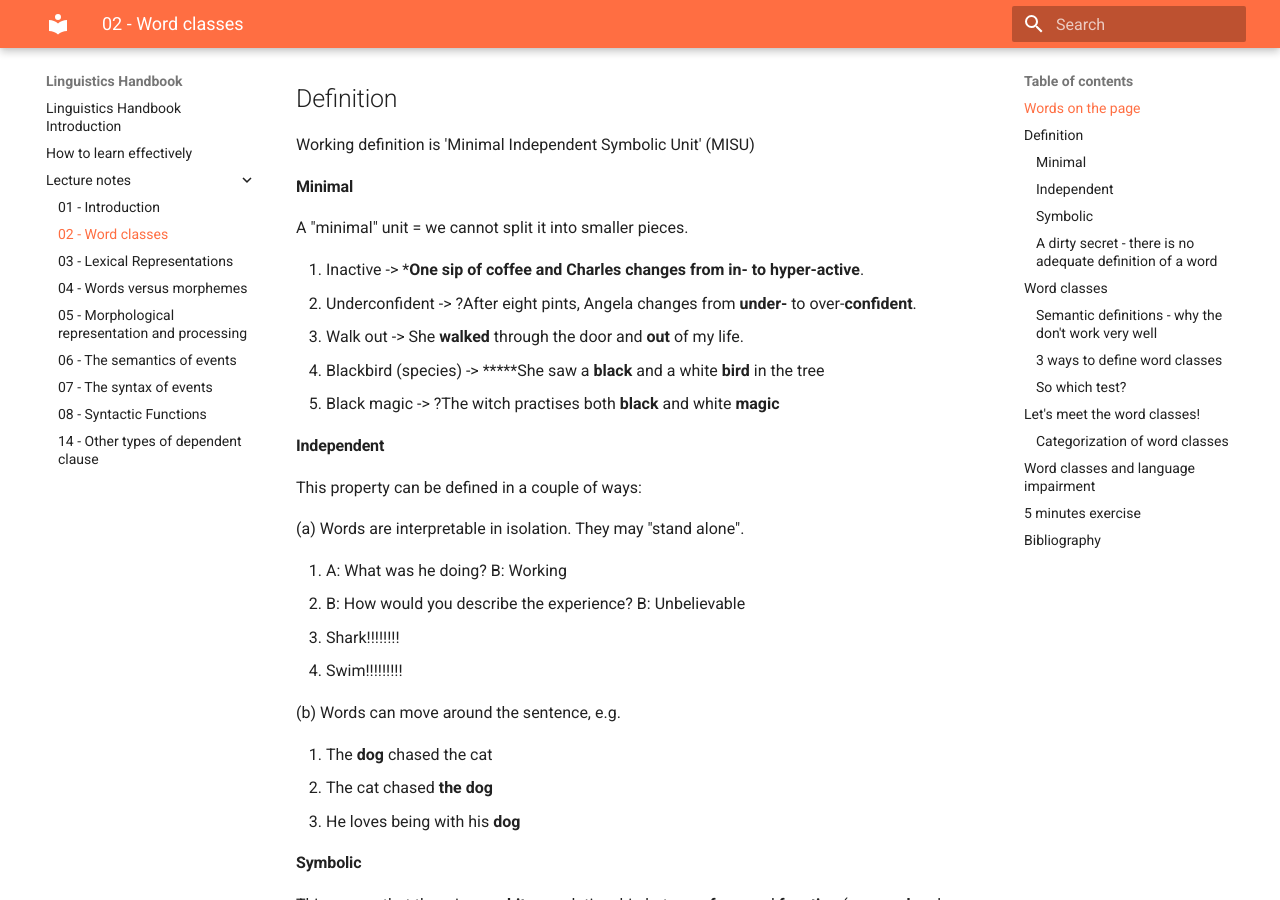
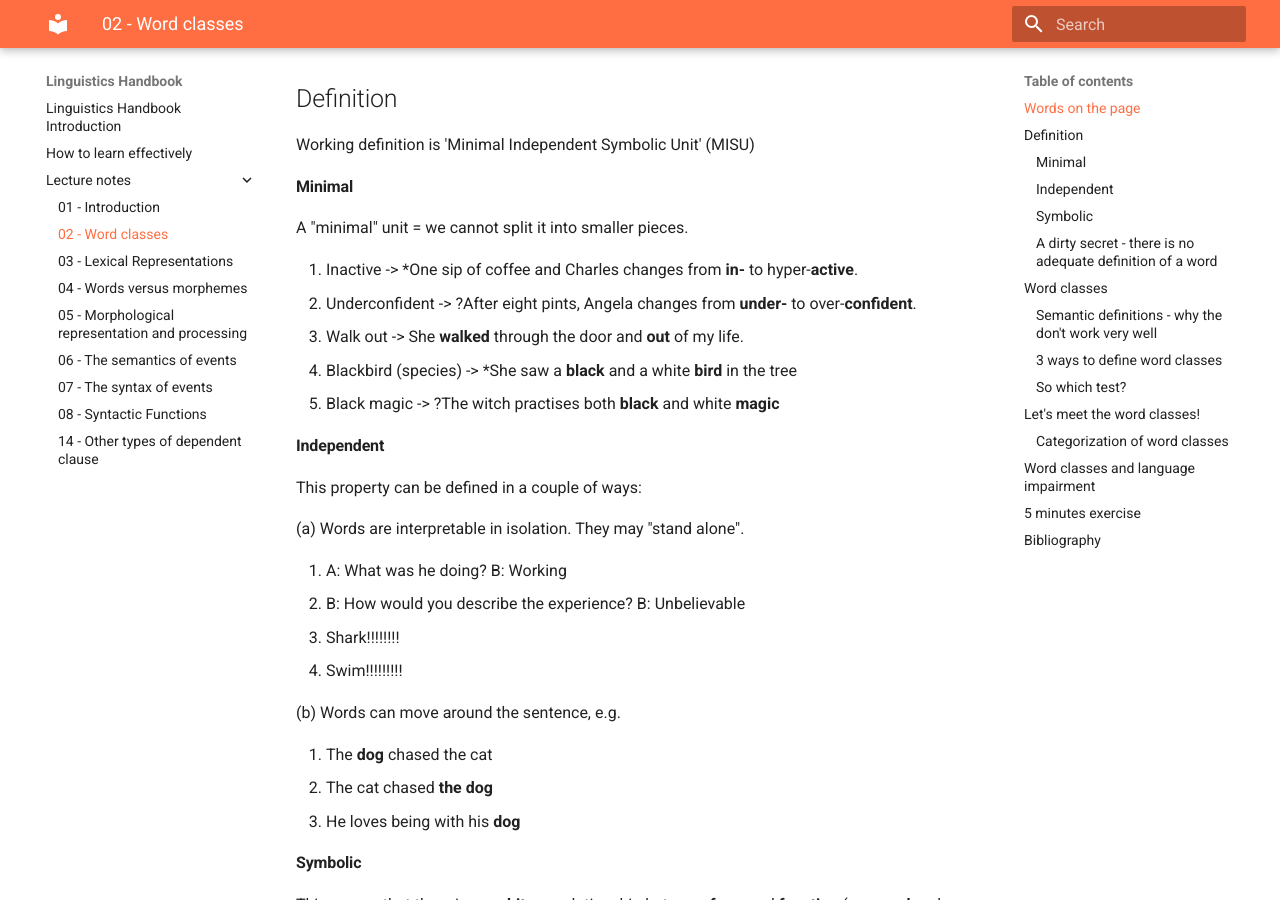
Before and after one commit to nickriches/linguistics_handbook, an MkDocs documentation site: the page built from docs/lecture notes/02 - Word Classes.md, in a window 1280 px wide and 900 px high, scrolled down 407 px. Built offline with MkDocs 1.6.1 and Material for MkDocs 9.7.7, drawn with Linux system fonts in a browser that asks for light colours; some of the changed lines change nothing that is shown.

Commit message:
asterisk

```diff
--- a/docs/lecture notes/02 - Word Classes.md
+++ b/docs/lecture notes/02 - Word Classes.md
@@ -20,10 +20,10 @@ Working definition is 'Minimal Independent Symbolic Unit' (MISU)
 
 A "minimal" unit = we cannot split it into smaller pieces.
 
-1. Inactive -> *****One sip of coffee and Charles changes from **in-** to hyper-**active**.
+1. Inactive -> <span>&#42;</span>One sip of coffee and Charles changes from **in-** to hyper-**active**.
 2. Underconfident -> ?After eight pints, Angela changes from **under-** to over-**confident**.
 3. Walk out -> She **walked** through the door and **out** of my life.
-4. Blackbird (species) -> *****She saw a **black** and a white **bird** in the tree
+4. Blackbird (species) -> <span>&#42;</span>She saw a **black** and a white **bird** in the tree
 5. Black magic -> ?The witch practises both **black** and white **magic**
 
 #### Independent
```
Also changed, not shown: site/lecture notes/02 - Word Classes/index.html, site/search/search_index.json, 1 other file.
